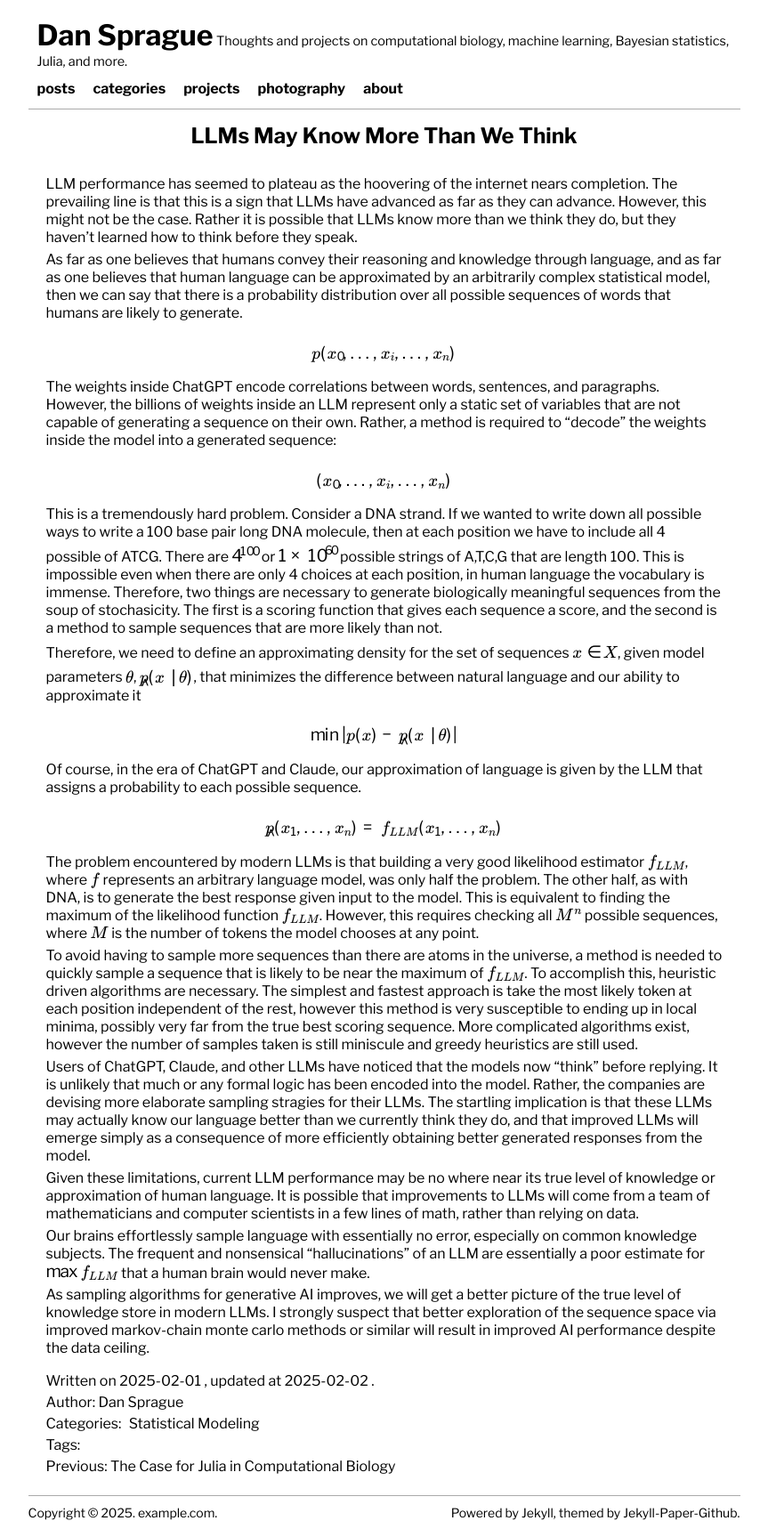
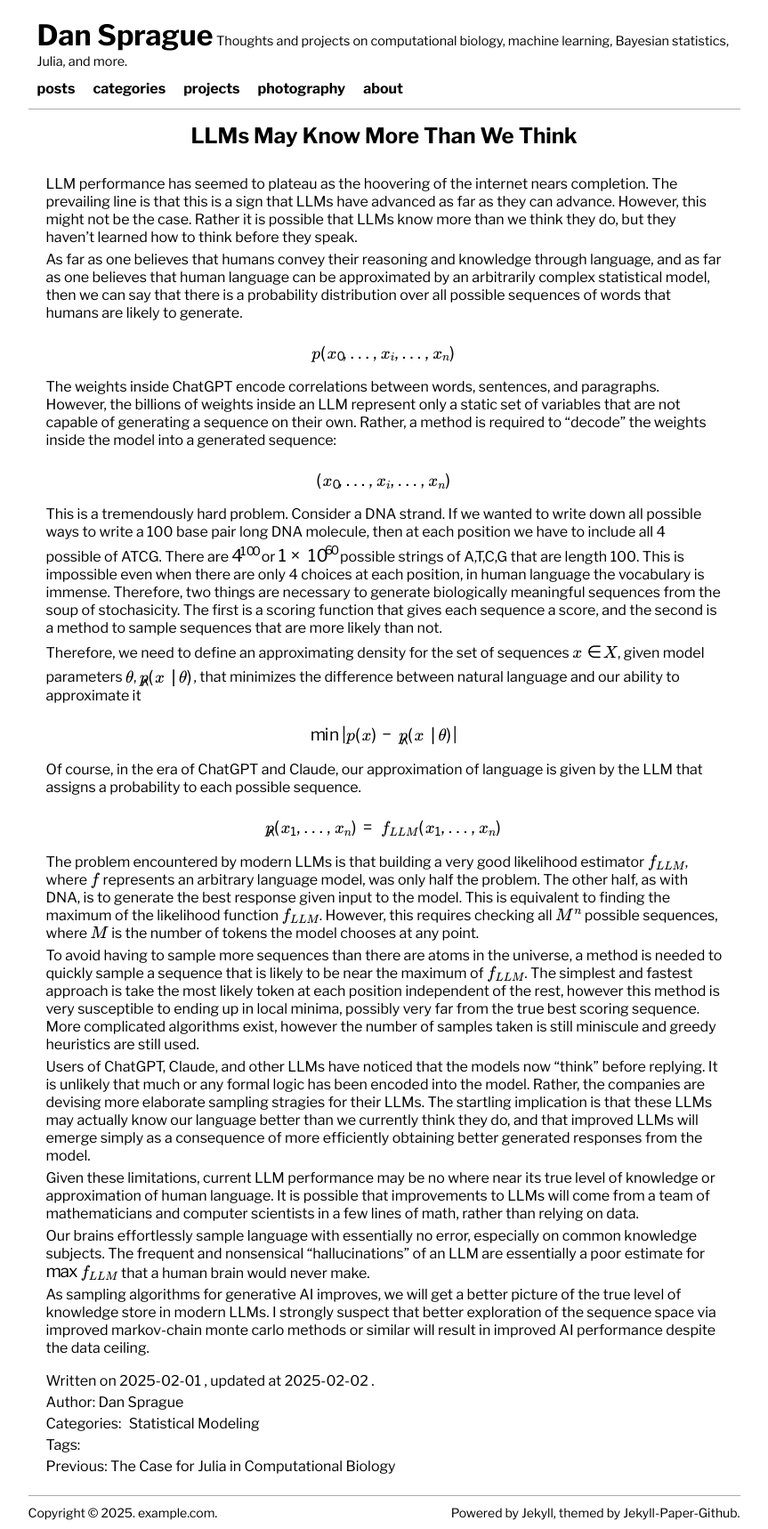
Before and after one commit to dan-sprague/dan-sprague.github.io, a Jekyll site: the page built from _posts/2025-02-02-llmthinking.markdown, in a window 1280 px wide. Shown: the whole page at 89% size, without its empty margins (201-1064 px from the left). Built offline with Jekyll 4.4.1, drawn with Linux system fonts in a browser that asks for light colours; formulas are drawn with MathJax 3.

Commit message:
fixed bug

```diff
--- a/_posts/2025-02-02-llmthinking.markdown
+++ b/_posts/2025-02-02-llmthinking.markdown
@@ -30,7 +30,7 @@ $$\hat{p}(x_1,...,x_n) = f_{LLM}(x_1,...,x_n)$$
 
 The problem encountered by modern LLMs is that building a very good likelihood estimator $f_{LLM}$, where $f$ represents an arbitrary language model, was only half the problem. The other half, as with DNA, is to generate the best response given input to the model. This is equivalent to finding the maximum of the likelihood function $f_{LLM}$. However, this requires checking all $M^n$ possible sequences, where $M$ is the number of tokens the model chooses at any point. <br>
 
-To avoid having to sample more sequences than there are atoms in the universe, a method is needed to quickly sample a sequence that is likely to be near the maximum of $f_{LLM}$. To accomplish this, heuristic driven algorithms are necessary. The simplest and fastest approach is take the most likely token at each position independent of the rest, however this method is very susceptible to ending up in local minima, possibly very far from the true best scoring sequence. More complicated algorithms exist, however the number of samples taken is still miniscule and greedy heuristics are still used.<br>
+To avoid having to sample more sequences than there are atoms in the universe, a method is needed to quickly sample a sequence that is likely to be near the maximum of $f_{LLM}$. The simplest and fastest approach is take the most likely token at each position independent of the rest, however this method is very susceptible to ending up in local minima, possibly very far from the true best scoring sequence. More complicated algorithms exist, however the number of samples taken is still miniscule and greedy heuristics are still used.<br>
 
 Users of ChatGPT, Claude, and other LLMs have noticed that the models now "think" before replying. It is unlikely that much or any formal logic has been encoded into the model. Rather, the companies are devising more elaborate sampling stragies for their LLMs. The startling implication is that these LLMs may actually know our language  better than we currently think they do, and that improved LLMs will emerge simply as a consequence of more efficiently obtaining better generated responses from the model.<br>
 
```
